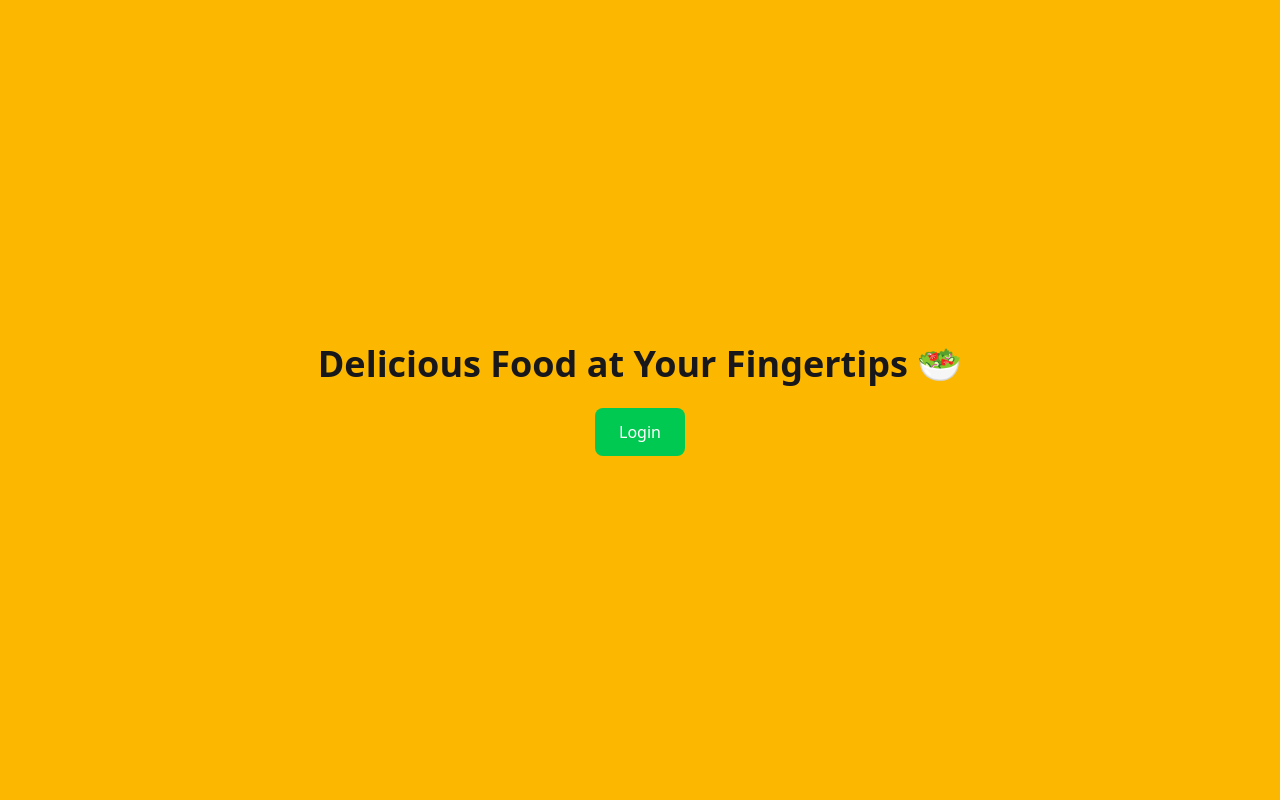
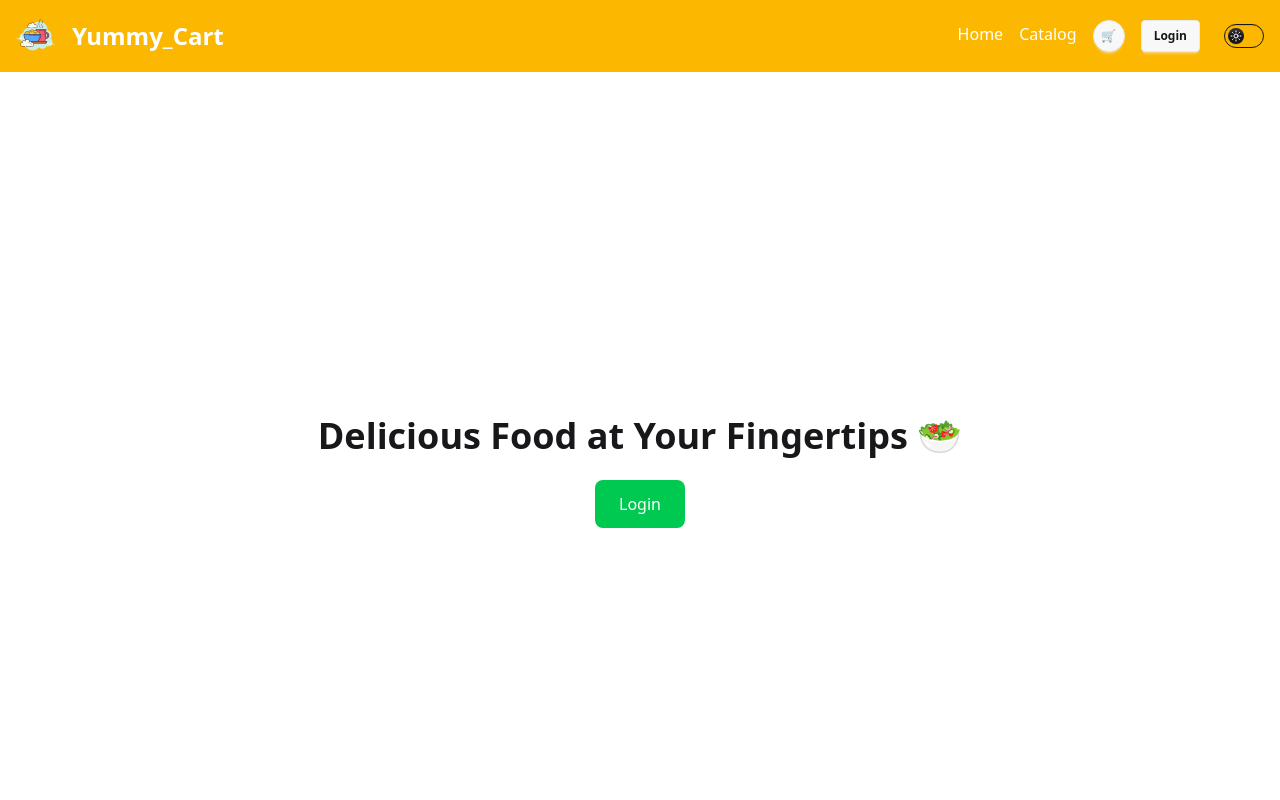
Before and after one commit to jasee8386/food-_delivery, a React (Vite) app: page /check-role in a window 1280 px wide. Shown: the top 800 px of the page. Built offline with nearby package versions, Linux system fonts and the light colour scheme.

Commit message:
added root.jsx

```diff
--- a/src/App.jsx
+++ b/src/App.jsx
@@ -8,7 +8,7 @@
 function App() {
   return (
     <>
-      <Header />
+
 
       <main className="p-4">
         <Routes>
@@ -18,7 +18,7 @@
              <Route path="/admin" element={<AdminPage />} />
         </Routes>
       </main>
-      <Footer/>
+
     </>
   );
 }
--- a/src/Components/AdminPanel.jsx
+++ b/src/Components/AdminPanel.jsx
@@ -94,7 +94,7 @@
         <select
           value={weather}
           onChange={handleWeatherChange}
-          className="border p-2 rounded"
+          className="border p-2 rounded text-gray-500"
         >
           <option value="Sunny">Sunny</option>
           <option value="Rainy">Rainy</option>
--- a/src/Components/RoleCheck.jsx
+++ b/src/Components/RoleCheck.jsx
@@ -14,7 +14,7 @@
   };
 
   return (
-    <div className="min-h-screen bg-warning flex flex-col items-center justify-center px-4">
+    <div className="min-h-screen bg-base-100 flex flex-col items-center justify-center px-4">
       <h1 className="text-4xl font-bold mb-6">Delicious Food at Your Fingertips 🥗</h1>
       <button
         onClick={handleLoginClick}
--- /dev/null
+++ b/src/routes/root.jsx
@@ -0,0 +1,17 @@
+import React from 'react'
+import Header from '../Components/Header'
+import Footer from '../Components/Footer'
+import { Outlet } from 'react-router-dom'
+
+function root() {
+  return (
+
+    <>
+    <Header/>
+      <Outlet />
+    <Footer/>
+    </>
+  )
+}
+
+export default root
```
Also changed, not shown: src/main.jsx (+8 -3 lines).
